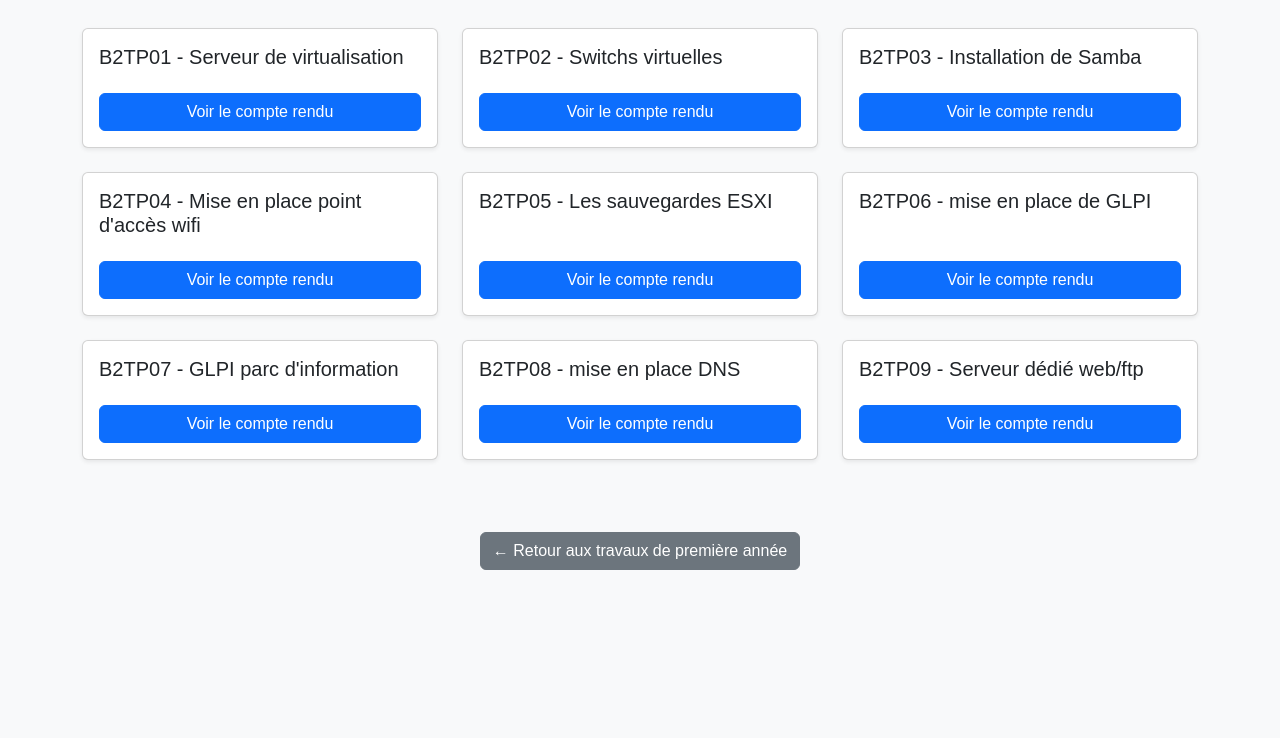
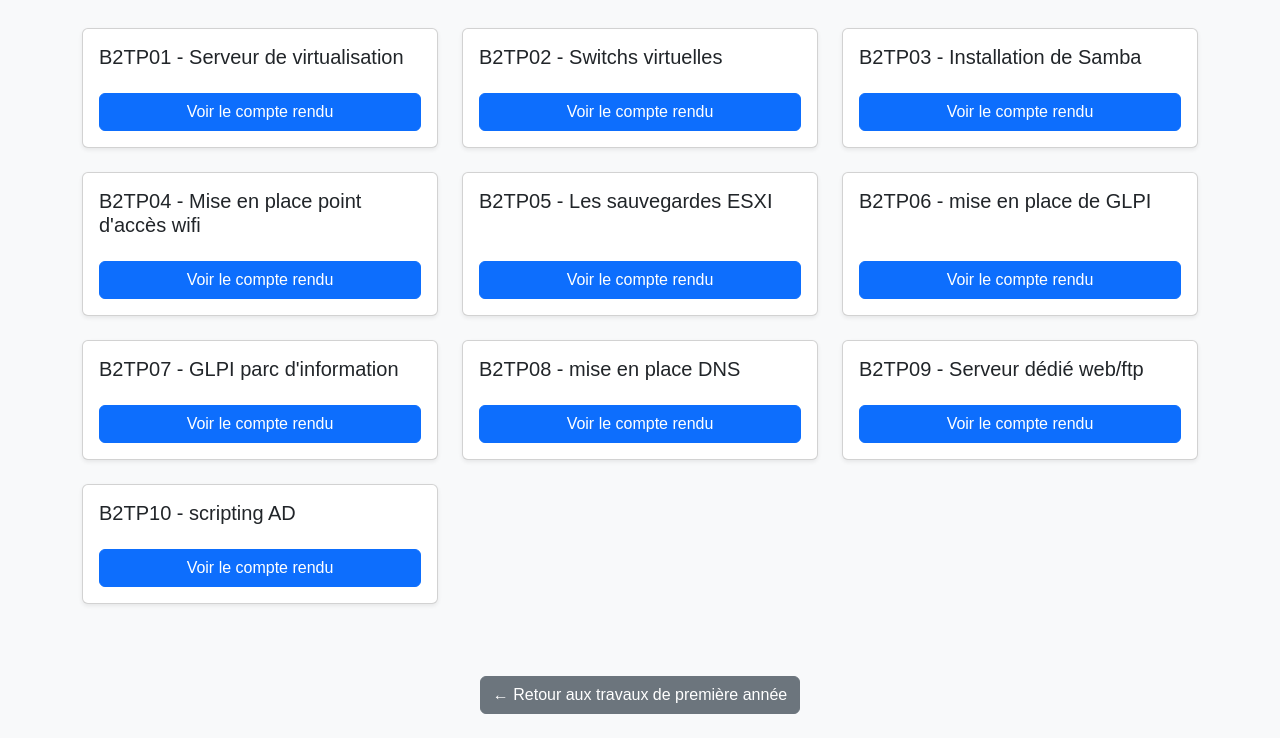
Before and after one commit to steevelink98-hue/my-portfolio2, a plain HTML site: page Compterendu2anneebis.html in a window 1280 px wide. Shown: the part 324-1062 px from the top of the page. Before the commit the page ends 918 px from the top, so only its background shows below. Drawn offline with nearby package versions, Linux system fonts and the light colour scheme; a script that the page names is missing.

Commit message:
Update Compterendu2anneebis.html

```diff
--- a/Compterendu2anneebis.html
+++ b/Compterendu2anneebis.html
@@ -202,6 +202,24 @@
                             </div>
                         </div>
                     </div>
+                    <div class="col-md-4">
+                        <div class="card project-card h-100 shadow-sm">
+                            <div class="card-body d-flex flex-column">
+                                <h5 class="card-title">
+                                    B2TP10 - scripting AD
+                                </h5>
+                                <p class="card-text">
+
+                                </p>
+                                <a
+                                    href="B2 TP10 Scripting et AD Valentin Chaussegros.pdf"
+                                    class="btn btn-primary mt-auto"
+                                >
+                                    Voir le compte rendu
+                                </a>
+                            </div>
+                        </div>
+                    </div>
 
                 </div>
             </div>
```
